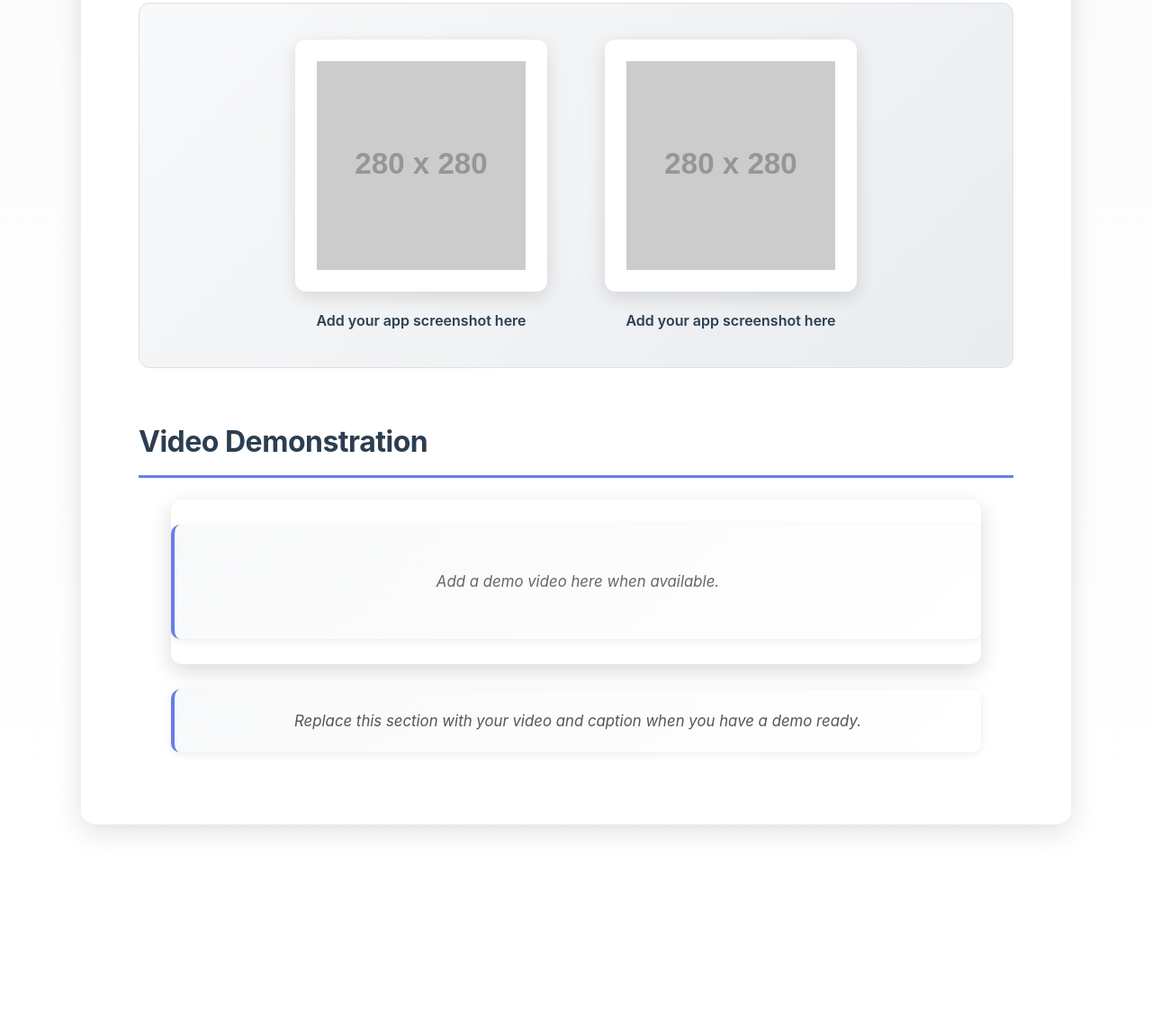
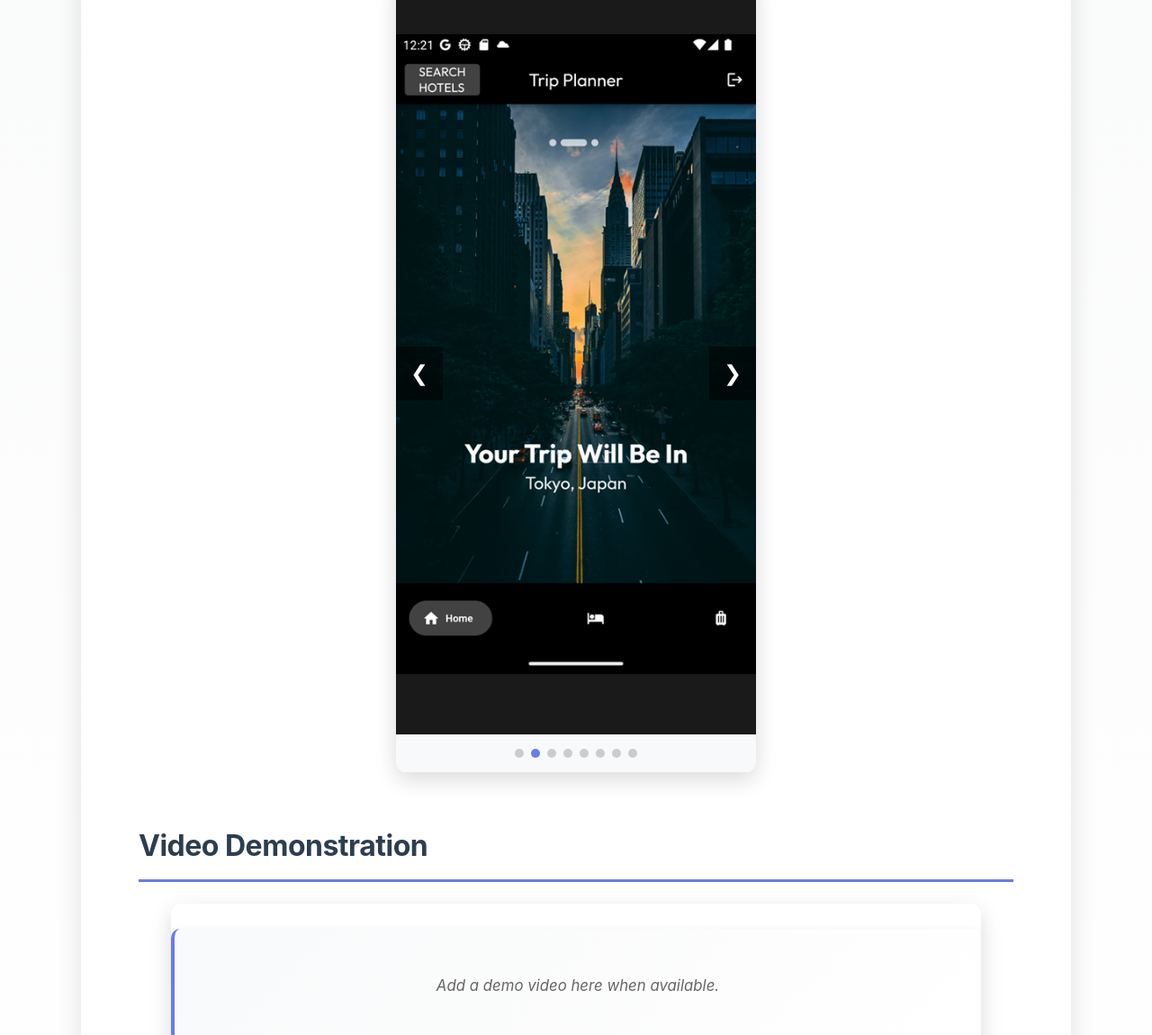
Before and after one commit to Zeero1/portfolio, a plain HTML site: page tripplanner.html in a window 1280 px wide. Shown: the part 1254-2404 px from the top of the page at 90% size. Before the commit the page ends 2234 px from the top, so only its background shows below. Drawn offline with Linux system fonts and the light colour scheme; placeholder pictures from the web are drawn by us.

Commit message:
'made the tripplanner with more details and moved github button '

```diff
--- a/styles.css
+++ b/styles.css
@@ -288,9 +288,33 @@ section {
     margin-bottom: 1rem;
 }
 
+.project-header .project-header-links {
+    display: flex;
+    flex-direction: column;
+    align-items: center;
+    gap: 1rem;
+    margin-top: 1.5rem;
+}
+
+.project-header .project-header-github {
+    display: inline-block;
+    color: white;
+    text-decoration: none;
+    font-size: 1.1rem;
+    opacity: 0.95;
+    transition: opacity 0.3s;
+    border: 1px solid rgba(255, 255, 255, 0.6);
+    padding: 0.5rem 1rem;
+    border-radius: 6px;
+}
+
+.project-header .project-header-github:hover {
+    opacity: 1;
+    background: rgba(255, 255, 255, 0.15);
+}
+
 .project-header .back-link {
     display: inline-block;
-    margin-top: 2rem;
     color: white;
     text-decoration: none;
     opacity: 0.9;
@@ -463,6 +487,99 @@ section {
     box-shadow: 0 2px 8px rgba(0, 0, 0, 0.08);
 }
 
+/* Slideshow */
+.slideshow-container {
+    position: relative;
+    max-width: 400px;
+    margin: 0 auto 2rem;
+    border-radius: 12px;
+    overflow: hidden;
+    box-shadow: 0 8px 25px rgba(0, 0, 0, 0.15);
+}
+
+.slideshow-slides {
+    position: relative;
+    width: 100%;
+    aspect-ratio: 9 / 19;
+    background: #1a1a1a;
+}
+
+.slideshow-slide {
+    position: absolute;
+    top: 0;
+    left: 0;
+    width: 100%;
+    height: 100%;
+    opacity: 0;
+    transition: opacity 0.5s ease;
+    display: flex;
+    align-items: center;
+    justify-content: center;
+}
+
+.slideshow-slide.active {
+    opacity: 1;
+    z-index: 1;
+}
+
+.slideshow-slide img {
+    width: 100%;
+    height: 100%;
+    object-fit: contain;
+}
+
+.slideshow-btn {
+    position: absolute;
+    top: 50%;
+    transform: translateY(-50%);
+    background: rgba(0, 0, 0, 0.5);
+    color: white;
+    border: none;
+    padding: 1rem;
+    font-size: 1.5rem;
+    cursor: pointer;
+    z-index: 2;
+    transition: background 0.3s;
+}
+
+.slideshow-btn:hover {
+    background: rgba(0, 0, 0, 0.8);
+}
+
+.slideshow-prev {
+    left: 0;
+}
+
+.slideshow-next {
+    right: 0;
+}
+
+.slideshow-dots {
+    display: flex;
+    justify-content: center;
+    gap: 0.5rem;
+    padding: 1rem;
+    background: #f8f9fa;
+}
+
+.slideshow-dot {
+    width: 10px;
+    height: 10px;
+    border-radius: 50%;
+    background: #ccc;
+    border: none;
+    cursor: pointer;
+    transition: background 0.3s;
+}
+
+.slideshow-dot.active {
+    background: #667eea;
+}
+
+.slideshow-dot:hover {
+    background: #999;
+}
+
 /* Project page responsive */
 @media (max-width: 768px) {
     .project-details {
--- a/tripplanner.html
+++ b/tripplanner.html
@@ -52,15 +52,36 @@
                 </ul>
 
                 <h2>Screenshots</h2>
-                <div class="project-images">
-                    <figure>
-                        <img src="https://via.placeholder.com/280x280?text=Screenshot+1" alt="Trip Planner screenshot 1">
-                        <figcaption>Add your app screenshot here</figcaption>
-                    </figure>
-                    <figure>
-                        <img src="https://via.placeholder.com/280x280?text=Screenshot+2" alt="Trip Planner screenshot 2">
-                        <figcaption>Add your app screenshot here</figcaption>
-                    </figure>
+                <div class="slideshow-container">
+                    <div class="slideshow-slides">
+                        <div class="slideshow-slide active">
+                            <img src="tripplanner%20images/image%20%281%29.png" alt="Trip Planner screenshot 1">
+                        </div>
+                        <div class="slideshow-slide">
+                            <img src="tripplanner%20images/image%20%282%29.png" alt="Trip Planner screenshot 2">
+                        </div>
+                        <div class="slideshow-slide">
+                            <img src="tripplanner%20images/image%20%283%29.png" alt="Trip Planner screenshot 3">
+                        </div>
+                        <div class="slideshow-slide">
+                            <img src="tripplanner%20images/image%20%284%29.png" alt="Trip Planner screenshot 4">
+                        </div>
+                        <div class="slideshow-slide">
+                            <img src="tripplanner%20images/image%20%285%29.png" alt="Trip Planner screenshot 5">
+                        </div>
+                        <div class="slideshow-slide">
+                            <img src="tripplanner%20images/image%20%286%29.png" alt="Trip Planner screenshot 6">
+                        </div>
+                        <div class="slideshow-slide">
+                            <img src="tripplanner%20images/image%20%287%29.png" alt="Trip Planner screenshot 7">
+                        </div>
+                        <div class="slideshow-slide">
+                            <img src="tripplanner%20images/image%20%288%29.png" alt="Trip Planner screenshot 8">
+                        </div>
+                    </div>
+                    <button class="slideshow-btn slideshow-prev" aria-label="Previous">&#10094;</button>
+                    <button class="slideshow-btn slideshow-next" aria-label="Next">&#10095;</button>
+                    <div class="slideshow-dots"></div>
                 </div>
 
                 <div class="video-demo">
@@ -73,5 +94,42 @@
             </div>
         </div>
     </div>
+
+    <script>
+        (function() {
+            const slides = document.querySelectorAll('.slideshow-slide');
+            const dotsContainer = document.querySelector('.slideshow-dots');
+            const prevBtn = document.querySelector('.slideshow-prev');
+            const nextBtn = document.querySelector('.slideshow-next');
+            let currentIndex = 0;
+
+            slides.forEach((_, i) => {
+                const dot = document.createElement('button');
+                dot.className = 'slideshow-dot' + (i === 0 ? ' active' : '');
+                dot.setAttribute('aria-label', 'Go to slide ' + (i + 1));
+                dot.addEventListener('click', () => goToSlide(i));
+                dotsContainer.appendChild(dot);
+            });
+
+            const dots = document.querySelectorAll('.slideshow-dot');
+
+            function goToSlide(index) {
+                slides[currentIndex].classList.remove('active');
+                dots[currentIndex].classList.remove('active');
+                currentIndex = (index + slides.length) % slides.length;
+                slides[currentIndex].classList.add('active');
+                dots[currentIndex].classList.add('active');
+            }
+
+            prevBtn.addEventListener('click', () => goToSlide(currentIndex - 1));
+            nextBtn.addEventListener('click', () => goToSlide(currentIndex + 1));
+
+            let autoplay = setInterval(() => goToSlide(currentIndex + 1), 4000);
+            document.querySelector('.slideshow-container').addEventListener('mouseenter', () => clearInterval(autoplay));
+            document.querySelector('.slideshow-container').addEventListener('mouseleave', () => {
+                autoplay = setInterval(() => goToSlide(currentIndex + 1), 4000);
+            });
+        })();
+    </script>
 </body>
 </html>
```
Also changed, not shown: project-3.html (+5 -2 lines).
